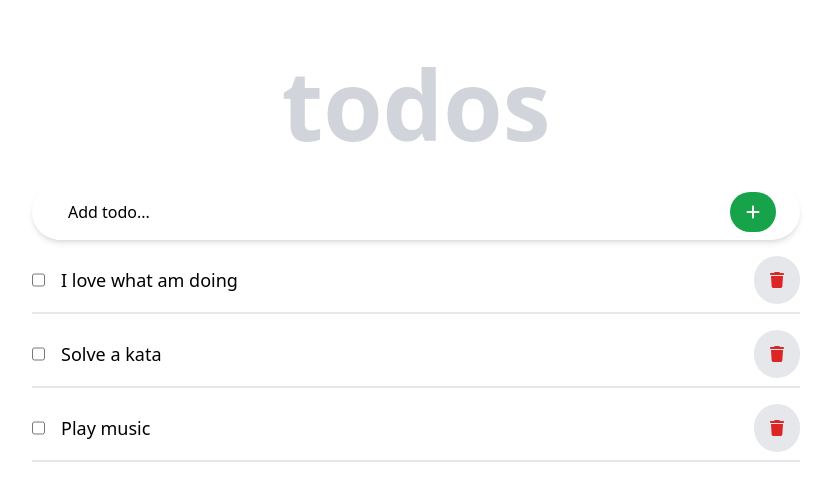
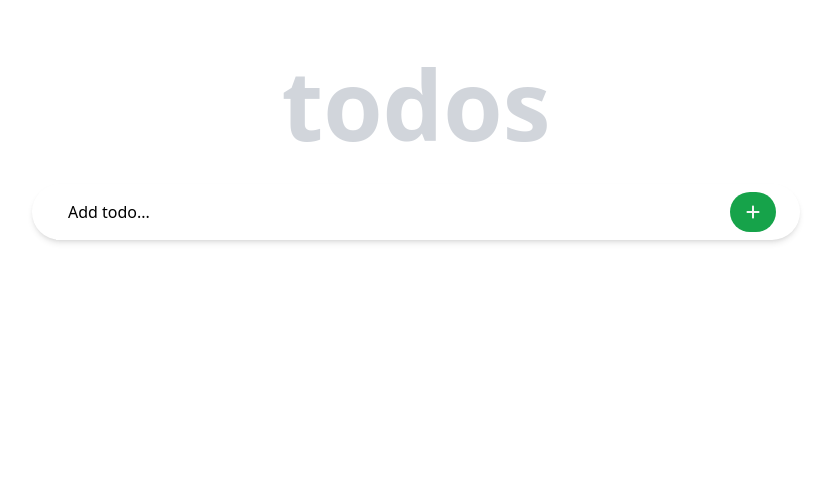
Before and after one commit to gasangw/Todos, a React (Vite) app: page / in a window 1280 px wide. Shown: the top 500 px of the page, without its empty margins (224-1055 px from the left). Built offline with nearby package versions, Linux system fonts and the light colour scheme.

Commit message:
Add local storage to store the information

```diff
--- a/src/App.jsx
+++ b/src/App.jsx
@@ -1,11 +1,10 @@
-import {useState} from 'react'
+import {useState, useEffect} from 'react'
 import TodoHeading from "./Components/Heading"
 import TextInput from "./Components/TextInput"
-import TODOS from "./Components/Todos"
 import DisplayTodos from "./Components/DisplayTodos"
 
 function App() {
-const [todos, setTodos] = useState([...TODOS])
+const [todos, setTodos] = useState(()=> JSON.parse(localStorage.getItem("todos")) || [])
 
 const addTodo =(newTodo)=>{
   setTodos(prevTodo => [...prevTodo, newTodo])
@@ -17,10 +16,14 @@
   })
 }
 
+useEffect(()=> {
+  localStorage.setItem("todos",JSON.stringify(todos))
+},[todos])
+
   return (
     <div>
       <TodoHeading />
-      <TextInput  onAddTodo={addTodo} todo={TODOS}/>
+      <TextInput  onAddTodo={addTodo} todo={todos}/>
       {todos.map((todo) => {
         return (
           <div key={todo.id} className="mx-auto w-3/5 mt-4">
--- a/src/Components/Todos.jsx
+++ /dev/null
@@ -1,20 +0,0 @@
-import uuid from 'react-uuid';
-const TODOS = [
-    {
-        id: uuid(),
-        message: "I love what am doing",
-        checked: false
-    },
-    {
-        id: uuid(),
-        message: "Solve a kata",
-        checked: false
-    },
-    {
-        id:uuid(),
-        message: "Play music",
-        checked: false
-    }
-]
-
-export default TODOS;
```
